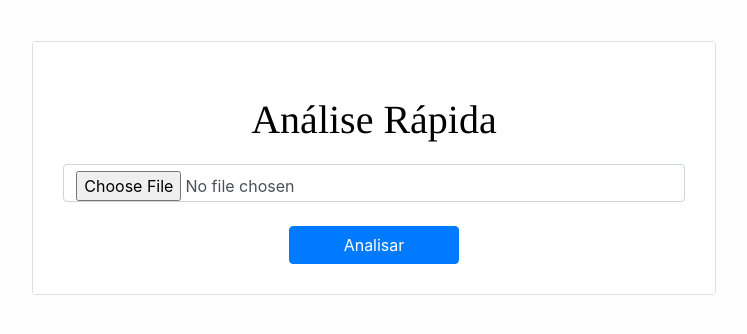
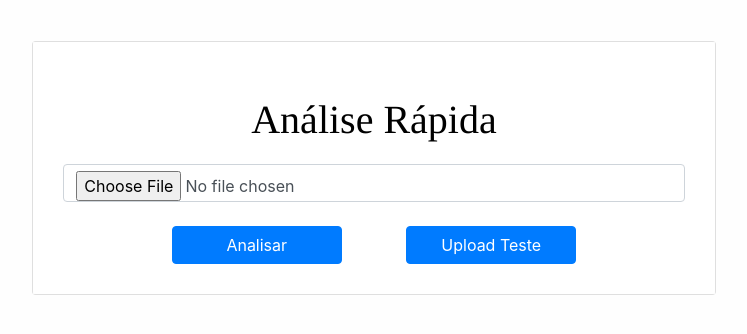
Before and after one commit to IuriSalla/Webiaus, a Django app: page / in a window 1280 px wide. Shown: the part 62-396 px from the top of the page, without its empty margins (266-1013 px from the left). Run offline with Django 3.2, Linux system fonts and the light colour scheme; a user stored in the database is signed in; parts of the project's set-up code (start-up, migrations or seed data) failed here and were passed over; some libraries are stand-ins or nearby versions.

Commit message:
Comeco do Upload funcionando - Import da IA comentado

```diff
--- a/analisador/urlss.py
+++ b/analisador/urlss.py
@@ -3,5 +3,6 @@ from . import views
 
 
 urlpatterns = [
-   path('analise-grafico/',views.func_test, name = "analise-grafico")
+   path('analise-grafico/',views.func_test, name = "analise-grafico"),
+   path('upload/',views.upload, name = "upload")
 ]
--- a/analisador/views.py
+++ b/analisador/views.py
@@ -1,5 +1,5 @@
 from django.shortcuts import render
-from .AI import base
+#from .AI import base
 # Create your views here.
 
 from django.views.generic import TemplateView
@@ -14,7 +14,16 @@ class UploadArquivoPageView(TemplateView):
     template_name = 'upload-arquivo.html'
 
 def func_test(request):
+    if request.method == 'POST':
+        print("Foioooo")
     #essa função vai receber o arquivo/caminho e vai fazer a chamada da IA, depois do processamento
     #ela vai enviar para a 'analise-grafico.html' dois resultados , o número de frases positivas e negativas
     #os valores podem ser enviados em forma de vetor
     return render(request,'analise-grafico.html',{})
+
+def upload(request):
+    if request.method == 'POST':
+        uploaded_file = request.FILES['arquivo']
+        print(uploaded_file.name)
+        print(uploaded_file.size)
+    return render(request,'home.html')
--- a/templates/home.html
+++ b/templates/home.html
@@ -8,16 +8,18 @@
 
     {% if user.is_authenticated %}
     <br>
-        <form action=""> <!-- FORMULÁRIO -->
+        <form method="post" enctype="multipart/form-data" action="{% url 'upload' %}"> <!-- FORMULÁRIO -->
+            {% csrf_token %}
             <h1 class="title-login">Análise Rápida</h1>
             <div> <!--CAMPO 1 DE EMAIL -->
                 <div>
-                <input class="form-control" placeholder="Upload de Arquivo" type="file" id="arquivo" name="arquivo_csv">
+                <input class="form-control" placeholder="Upload de Arquivo" type="file" name="arquivo">
                 </div>
             </div>
             <br>
             <div align="center">
-                <a href="{% url 'analise-grafico' %}" class="btn btn-primary" style="margin: 0 30px; width: 170px">Analisar</a>
+                <a href="{% url 'analise-grafico' %}" type="submit" class="btn btn-primary" style="margin: 0 30px; width: 170px">Analisar</a>
+                <button type="submit" class="btn btn-primary" style="margin: 0 30px; width: 170px">Upload Teste</button>
             </div>
         </form>
 
```
Also changed, not shown: analisador/AI/base.py (+3 -5 lines).
